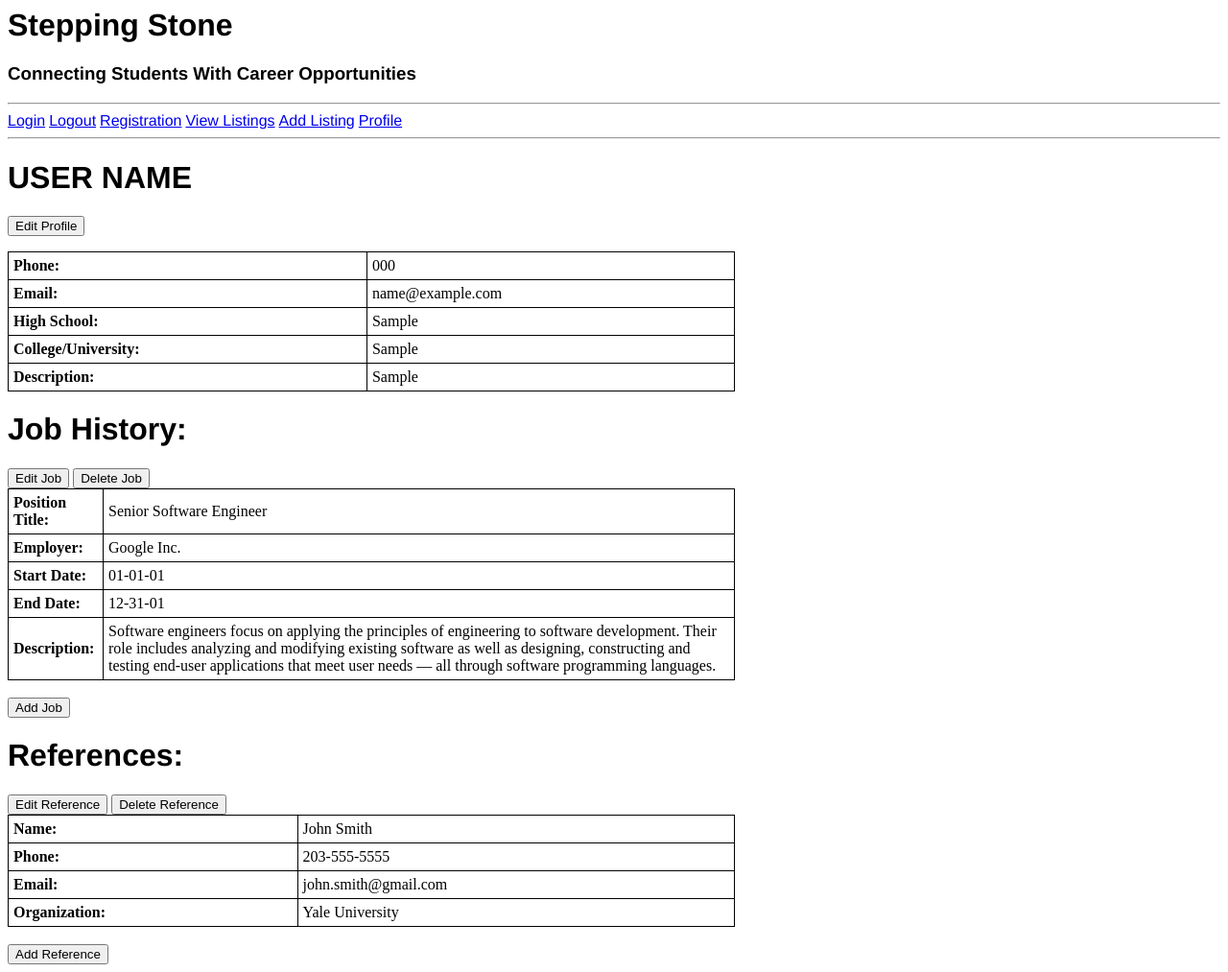
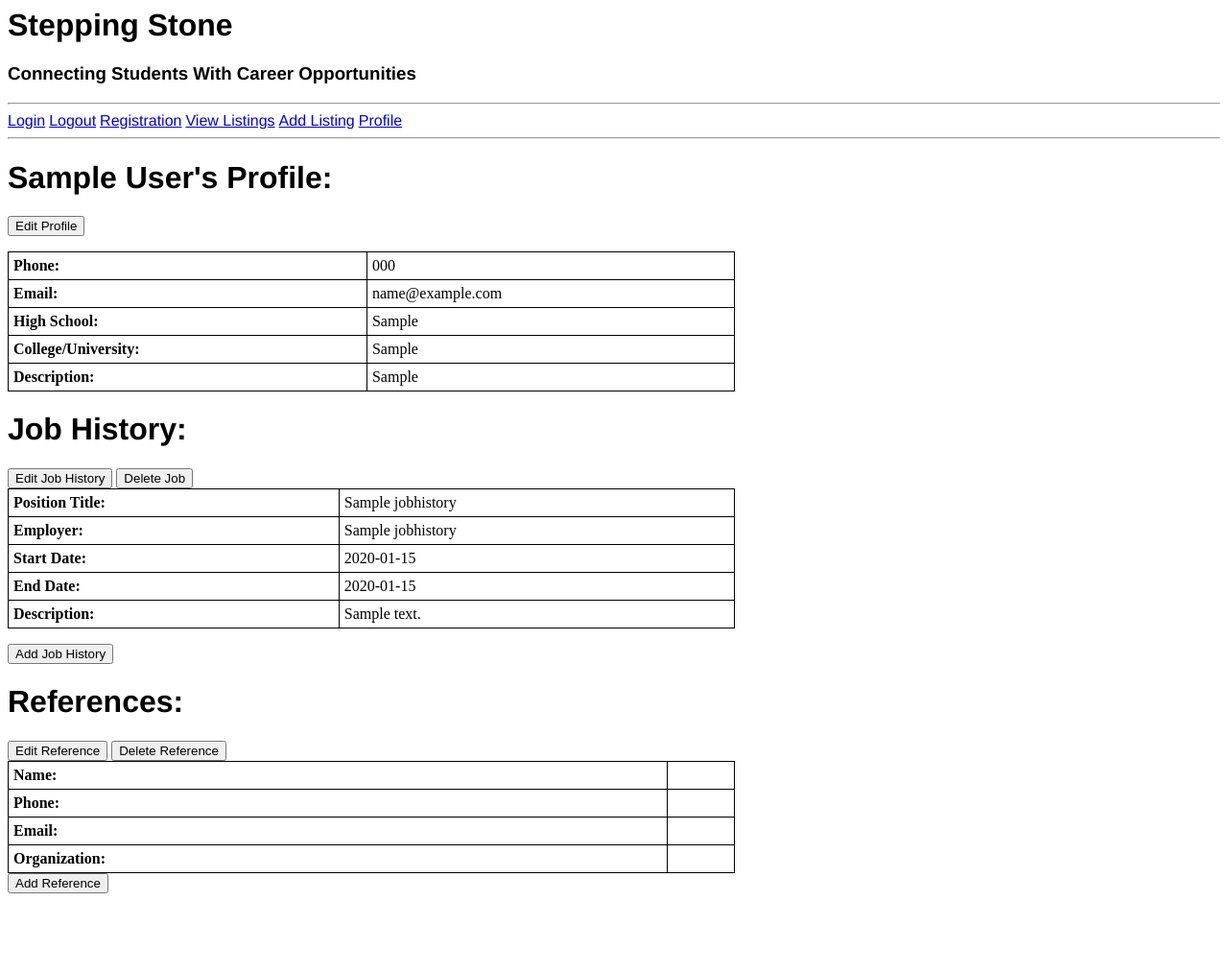
Before and after one commit to ErikSchuessler/steppingstonedev, a Flask app: page /profile in a window 1280 px wide. Shown: the whole page at 96% size. After the commit the page ends 931 px from the top, so only its background shows below. Run offline with Flask 2, Linux system fonts and the light colour scheme; a user stored in the database is signed in; tables that the repository leaves empty hold one stand-in row (values such as "Sample post"); lists and menus that the app fills with data are empty.

Commit message:
added editing job history

```diff
--- a/app/routes.py
+++ b/app/routes.py
@@ -1,5 +1,5 @@
 from app import app
-from flask import render_template, redirect, url_for, flash
+from flask import render_template, redirect, url_for, flash, request
 from flask_login import login_user, logout_user, login_required, current_user
 from werkzeug.security import generate_password_hash, check_password_hash
 from app.forms import (
@@ -49,15 +49,15 @@ def logout():
 @app.route('/profile')
 def profile():
     userProfile = db.session.query(Profile).filter_by(userId = current_user.id).first()
-    return render_template('profile.html', Profile=userProfile)
+    userJobHistories = db.session.query(JobHistory).filter_by(profileId = userProfile.id).all()
+    userReferences = db.session.query(Reference).filter_by(profileId = userProfile.id).all()
+    return render_template('profile.html', Profile=userProfile, JobHistories = userJobHistories, References = userReferences)
 
 @app.route('/edit_profile', methods=['GET', 'POST'])
 def edit_profile():
-    print('edit profile')
     profileForm = ProfileForm()
     userProfile = db.session.query(Profile).filter_by(userId = current_user.id).first()
     if profileForm.validate_on_submit():
-        #add new profile logic here, when userProfile is null, we have to add user
         if userProfile == None:
             userProfile = Profile()
             userProfile.userId = current_user.id
@@ -69,7 +69,6 @@ def edit_profile():
         userProfile.university = profileForm.university.data
         userProfile.introduction = profileForm.introduction.data
 
-        print('just before commit' + str(userProfile.id))
         db.session.commit()
         return redirect(url_for('profile'))
     else:
@@ -93,22 +92,43 @@ def add_reference():
         return redirect(url_for('profile'))
     return render_template('add_reference.html')
 
-@app.route('/add_job_history', methods=['GET','POST'])
-def add_job_history():
+@app.route('/edit_job_history', methods=['GET','POST'])
+def edit_job_history():
     jobHistoryForm = JobHistoryForm()
+    userProfile = db.session.query(Profile).filter_by(userId = current_user.id).first()
+
+    if jobHistoryForm.is_submitted():
+        print("submitted")
+
+    if jobHistoryForm.validate():
+        print("valid")
+    else:
+        print(jobHistoryForm.errors)
 
     if jobHistoryForm.validate_on_submit():
-        title = jobHistoryForm.name.data
-        companyName = jobHistoryForm.email.data
-        startDate = phoneNumber.jobHistoryForm.data
-        endDate = organization.jobHistoryForm.data
-        description = description
+        #if request.method == 'POST':
+        userJobHistory = db.session.query(JobHistory).filter_by(id = jobHistoryForm.id.data).first()
+        print('Validated Submit')
+        #print('userJobHistory Job Id: ' + str(jobId))
+        print('userJobHistory Profile Id: ' + str(userJobHistory.profileId))
+        print('In Submit: ' + str(jobHistoryForm.title.data))
+        userJobHistory.title = jobHistoryForm.title.data
+        userJobHistory.companyName = jobHistoryForm.companyName.data
+        userJobHistory.startDate = jobHistoryForm.startDate.data
+        userJobHistory.endDate = jobHistoryForm.endDate.data
+        userJobHistory.description = jobHistoryForm.description.data
+        db.session.commit()
+        return redirect(url_for('profile'))
+        #else:
+            #return redirect(url_for('hello'))
+    else:
+        jobId = request.args.get('jobid')
+        print('Request Job Id: ' + str(jobId))
+        userJobHistory = db.session.query(JobHistory).filter_by(id = jobId).first()
+        print('FOUND JOB USING GET: ' + str(jobId))
+        return render_template('edit_job_history.html', jobHistoryForm= JobHistoryForm(), job = userJobHistory, profile = userProfile)
 
-        jobHistory = JobHistory(profiledId=1, name=name, email=email, phoneNumber=phoneNumber, organization=organization)
-        db.session.add(profile)
-        db.session.commit()
-        return redirect(url_for('hello'))
-    return render_template('add_reference.html')
+
 
 
 
--- a/app/templates/profile.html
+++ b/app/templates/profile.html
@@ -2,7 +2,7 @@
 
 {% block content %}
 
-<h1>USER NAME</h1>
+<h1>{{current_user.firstName}} {{current_user.lastName}}'s Profile:</h1>
 <form action="/edit_profile">
 <input type="submit" value="Edit Profile" />
 </form>
@@ -34,8 +34,16 @@
         </tr>
  </table>
 
+{% if Profile: %}
     <h1>Job History:</h1>
-<button>Edit Job</button> <button>Delete Job</button>
+
+    {% for job in JobHistories %}
+        <form action="/edit_job_history">
+
+            <input type="submit" value="Edit Job History" />
+            <input type="hidden" name="jobid" value={{job.id}}>
+            <button>Delete Job</button>
+
             <table style="width: 60%;" border="1"  cellpadding="3">
             <style> td, th {
             text-align: left;
@@ -43,30 +51,36 @@
             </style>
                     <tr>
                         <th>Position Title:</th>
-                <td>Senior Software Engineer</td>
+                            <td>{{job.title}}</td>
                     </tr>
                     <tr>
                         <th>Employer:</th>
-                <td>Google Inc.</td>
+                            <td>{{job.companyName}}</td>
                     </tr>
                     <tr>
                         <th>Start Date:</th>
-                <td>01-01-01</td>
+                            <td>{{job.startDate}}</td>
                     </tr>
                     <tr>
                         <th>End Date:</th>
-                <td>12-31-01</td>
+                            <td>{{job.endDate}}</td>
                     </tr>
                     <tr>
                         <th>Description:</th>
-                <td>Software engineers focus on applying the principles of engineering to software development. Their role includes analyzing and modifying existing software as well as designing, constructing and testing end-user applications that meet user needs — all through software programming languages.</td>
+                            <td>{{job.description}}</td>
                     </tr>
             </table>
-<br>
-<button type="button">Add Job</button>
+        </form>
+    {% endfor %}
+        <form action="/edit_job_history">
+            <input type="submit" value="Add Job History" />
+        </form>
 
+{% endif %}
 
+{% if Profile: %}
     <h1>References:</h1>
+    {% if References %}
         <button>Edit Reference</button> <button>Delete Reference</button>
         <table style="width: 60%;" border="1"  cellpadding="3">
         <style> td, th {
@@ -75,21 +89,22 @@
         </style>
                 <tr>
                     <th>Name:</th>
-                <td>John Smith</td>
+                        <td></td>
                 </tr>
                 <tr>
                     <th>Phone:</th>
-                <td>203-555-5555</td>
+                        <td></td>
                 </tr>
                 <tr>
                     <th>Email:</th>
-                <td>john.smith@gmail.com</td>
+                        <td></td>
                 </tr>
                 <tr>
                     <th>Organization:</th>
-                <td>Yale University</td>
+                        <td></td>
                 </tr>
         </table>
-<br>
+    {% endif %}
     <button>Add Reference</button>
+{% endif %}
 {% endblock %}
--- a/app/templates/view_listings.html
+++ b/app/templates/view_listings.html
@@ -13,6 +13,7 @@
         <th style="text-align:center">Description</th>
         <th style="text-align:center">Benefits</th>
         <th style="text-align:center">Salary</th>
+        <th style="text-align:center">Apply</th>
     </tr>
     {% for listing in Listings %}
     <tr>
@@ -38,8 +39,10 @@
         <td>{{listing.description}}</td>
         <td>{{listing.benefits}}</td>
         <td>{{listing.salary}}</td>
+        <td><button style=>Apply for job</button></td>
     </tr>
     {% endfor %}
+
     </table>
 
 {% endblock %}
```
Also changed, not shown: app/forms.py (+11 -10 lines), app/models.py (+0 -11 lines), app/templates/edit_job_history.html (added, +57 -0 lines). Lines whose indentation alone changed are shown as unchanged.
